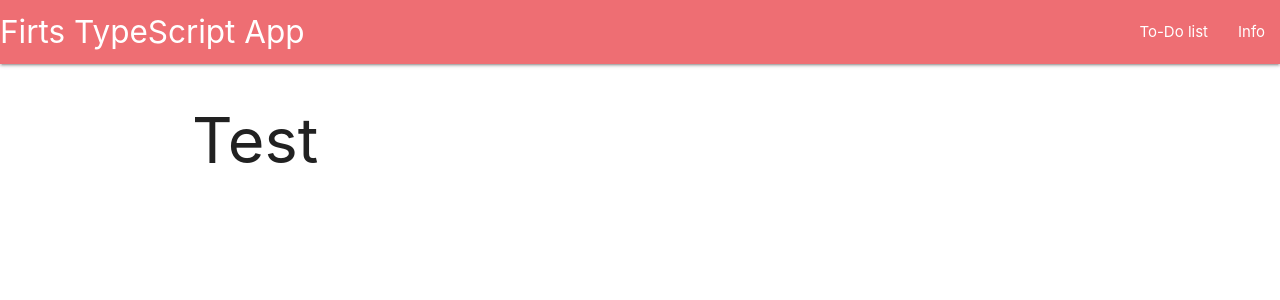
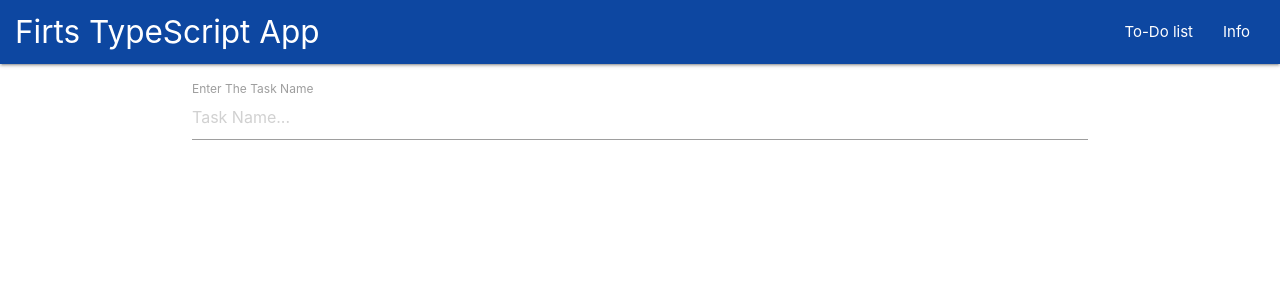
Before and after one commit to MikitaCat/React_Typescript, a React (Create React App) app: page / in a window 1280 px wide. Shown: the top 300 px of the page. Built offline with nearby package versions, Linux system fonts and the light colour scheme.

Commit message:
ToDoForm component has been created

```diff
--- a/src/App.tsx
+++ b/src/App.tsx
@@ -1,5 +1,6 @@
 import React from 'react';
 import Navbar from './components/Navbar';
+import ToDoForm from './components/ToDoForm';
 
 const App: React.FC = () => {
   return (
@@ -7,7 +8,7 @@ const App: React.FC = () => {
       <>
         <Navbar />
         <div className="container">
-          <h1>Test</h1>
+          <ToDoForm />
         </div>
       </>
     </div>
--- a/src/components/Navbar.tsx
+++ b/src/components/Navbar.tsx
@@ -3,7 +3,7 @@ import React from 'react';
 const Navbar: React.FC = () => {
   return (
     <nav>
-      <div className="nav-wrapper">
+      <div className="nav-wrapper blue darken-4 px1">
         <a href="/" className="brand-logo">
           Firts TypeScript App
         </a>
--- /dev/null
+++ b/src/components/ToDoForm.tsx
@@ -0,0 +1,14 @@
+import React from 'react';
+
+const ToDoForm: React.FC = () => {
+  return (
+    <div className="input-field mt2">
+      <input type="text" id="title" placeholder="Task Name..." />
+      <label htmlFor="title" className="active">
+        Enter The Task Name
+      </label>
+    </div>
+  );
+};
+
+export default ToDoForm;
--- a/src/index.css
+++ b/src/index.css
@@ -1,13 +1,20 @@
 body {
   margin: 0;
-  font-family: -apple-system, BlinkMacSystemFont, 'Segoe UI', 'Roboto', 'Oxygen',
-    'Ubuntu', 'Cantarell', 'Fira Sans', 'Droid Sans', 'Helvetica Neue',
-    sans-serif;
+  font-family: -apple-system, BlinkMacSystemFont, 'Segoe UI', 'Roboto', 'Oxygen', 'Ubuntu',
+    'Cantarell', 'Fira Sans', 'Droid Sans', 'Helvetica Neue', sans-serif;
   -webkit-font-smoothing: antialiased;
   -moz-osx-font-smoothing: grayscale;
 }
 
 code {
-  font-family: source-code-pro, Menlo, Monaco, Consolas, 'Courier New',
-    monospace;
+  font-family: source-code-pro, Menlo, Monaco, Consolas, 'Courier New', monospace;
 }
+
+.px1 {
+  padding-left: 1rem;
+  padding-right: 1rem;
+}
+
+.mt2 {
+  margin-top: 2rem;
+}
```
